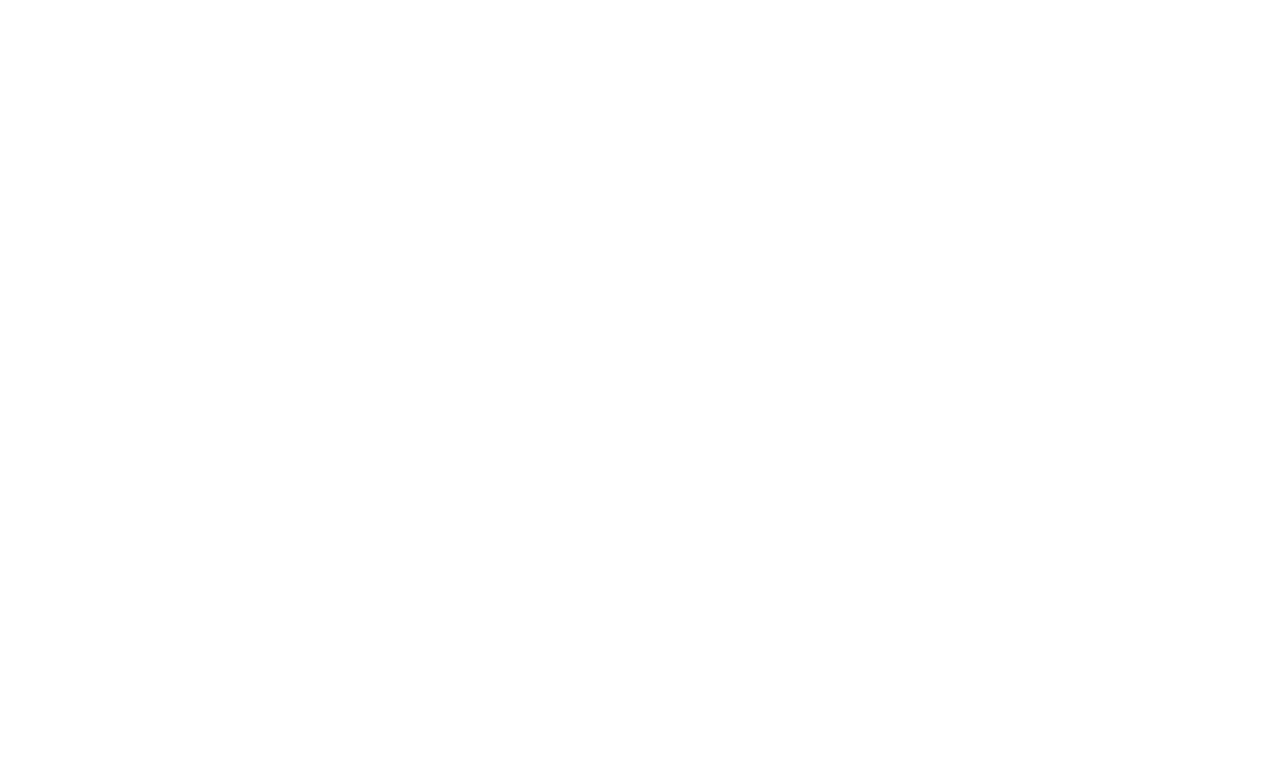
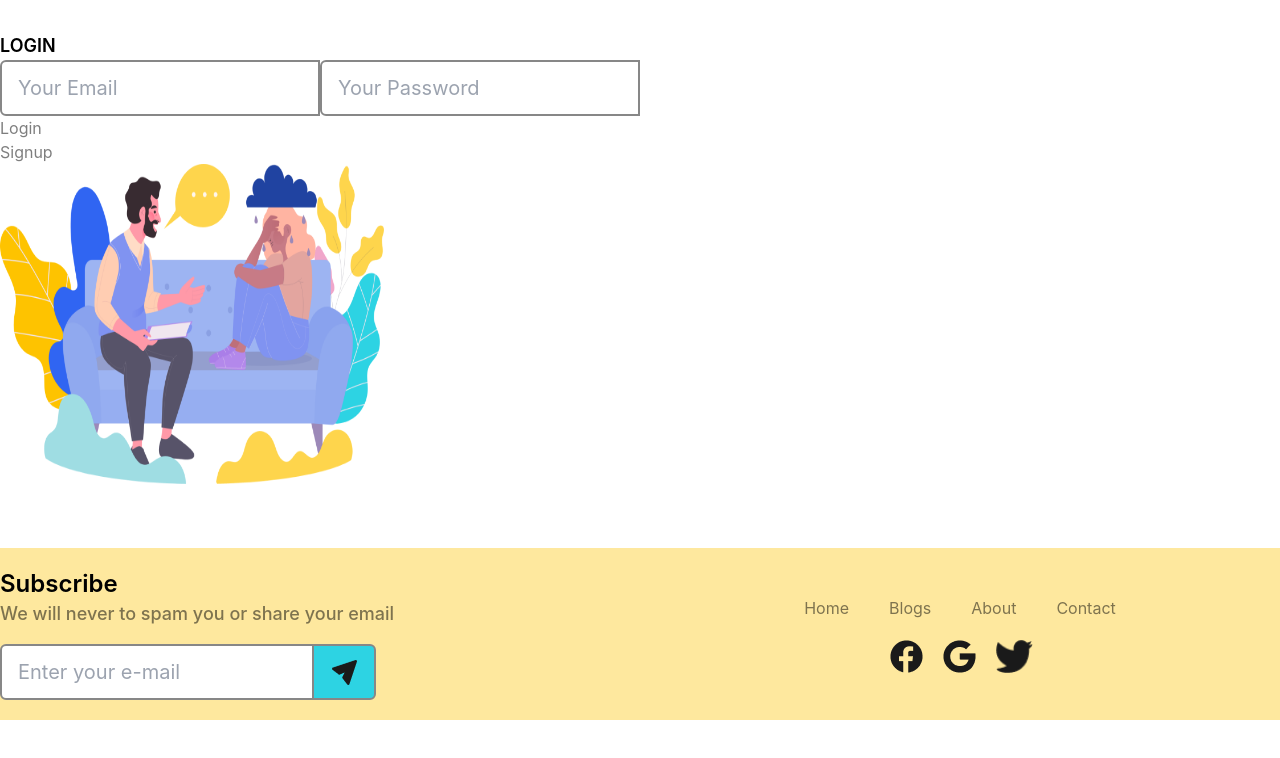
Before and after one commit to daliaJR/capstone-project, a React (Create React App) app: page /login in a window 1280 px wide. Before the commit this address had no page. Shown: the top 758 px of the page. Built offline with nearby package versions, Linux system fonts and the light colour scheme.

Commit message:
login component

```diff
--- a/src/App.jsx
+++ b/src/App.jsx
@@ -5,7 +5,8 @@ import Resource from './pages/Resource';
 import './App.css';
 import Contact from './features/counter/Contact';
 import ThankYou from './pages/ThankYou';
-import Footer from "./components/Footer"
+import Footer from './components/Footer';
+import Login from './components/Login';
 
 function App() {
   return (
@@ -17,8 +18,10 @@ function App() {
           <Route path="/resource" element={<Resource />} />
           <Route path="/thankyou" element={<ThankYou />} />
           <Route path="/footer" element={<Footer />} />
+          <Route path="/login" element={<Login />} />
         </Routes>
       </Router>
+      <Footer />
     </div>
   );
 }
--- /dev/null
+++ b/src/components/Login.js
@@ -0,0 +1,47 @@
+import React from 'react';
+import logimg from '../images/logimg.png';
+
+export default function Login() {
+  return (
+    <div>
+      <div>
+        <h1 className="text-lg font-semibold ">LOGIN</h1>
+        <div className="input and login contain">
+          <div className="input only">
+            <input
+              type="text"
+              placeholder="Your Email"
+              className="rounded-l-md py-3 px-4 h-14 max-w-xs text-xl border-light-gray border-2 focus:outline-none"
+            />
+            <input
+              type="text"
+              placeholder="Your Password"
+              className="rounded-l-md py-3 px-4 h-14 max-w-xs text-xl border-light-gray border-2 focus:outline-none"
+            />
+          </div>
+
+          <div className="buttons only">
+            <div>
+              <button className="text-black opacity-50 " type="submit">
+                Login
+              </button>
+            </div>
+            <div>
+              <button className="text-black opacity-50 " type="submit">
+                Signup
+              </button>
+            </div>
+          </div>
+        </div>
+      </div>
+
+      <div className="w-96 h-96 ">
+        <img
+          className="relative w-[674px] h-[320px] object-right"
+          src={logimg}
+          alt="login"
+        />
+      </div>
+    </div>
+  );
+}
--- a/src/components/footer.css
+++ b/src/components/footer.css
@@ -1,10 +1,7 @@
-.footer-container{
-
-
-    background: #FEE89E;
-
+.footer-container {
+  background: #fee89e;
 }
-    /* .homee{
+/* /* .homee{
 
     height: 78.69px;
     left: 65.14%;
@@ -91,7 +88,7 @@
         align-items: center;
     } */
 
-    .facebook{
+/* .facebook{
 
     left: 4.17%;
     right: 4.17%;
@@ -123,17 +120,10 @@
     background: #1A1A1A;
     } */
 
-
-    .twitter{
-
-
-
-
+.twitter {
 }
 
-
-
-    .header1{
+.header1 {
   width: 500px;
   height: 44px;
   font-family: 'Poppins';
@@ -142,16 +132,14 @@
   font-size: 36px;
   line-height: 44px;
   letter-spacing: 0.18px;
-        color: #1A1A1A;
+  color: #1a1a1a;
   flex: none;
   order: 0;
   align-self: flex-start;
   flex-grow: 0;
 }
 
-
-
-    .Paragraph1{
+.Paragraph1 {
   width: 500px;
   height: 22px;
 
@@ -177,10 +165,7 @@
         /* background: #FFFFFF;
         border: 2px solid #718096;
         border-radius: 6px; */
-     */
-
-    .footer-input{
-
+*/ .footer-input {
   position: absolute;
   left: 16px;
   right: 74px;
```
Also changed, not shown: src/components/Footer.js (+4 -3 lines), src/images/Line 1.svg (added), src/images/logimg.png (added). Lines whose indentation alone changed are shown as unchanged.
